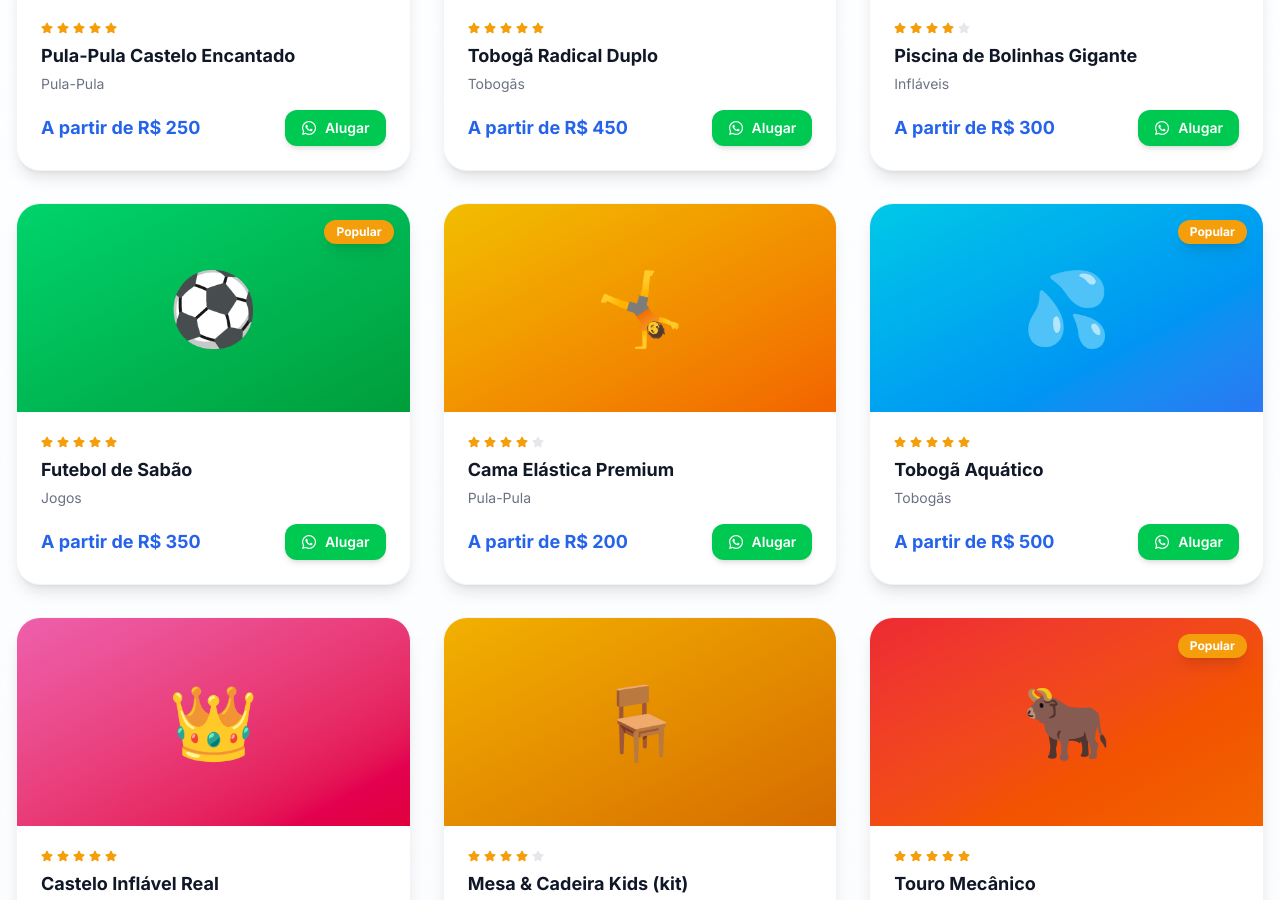
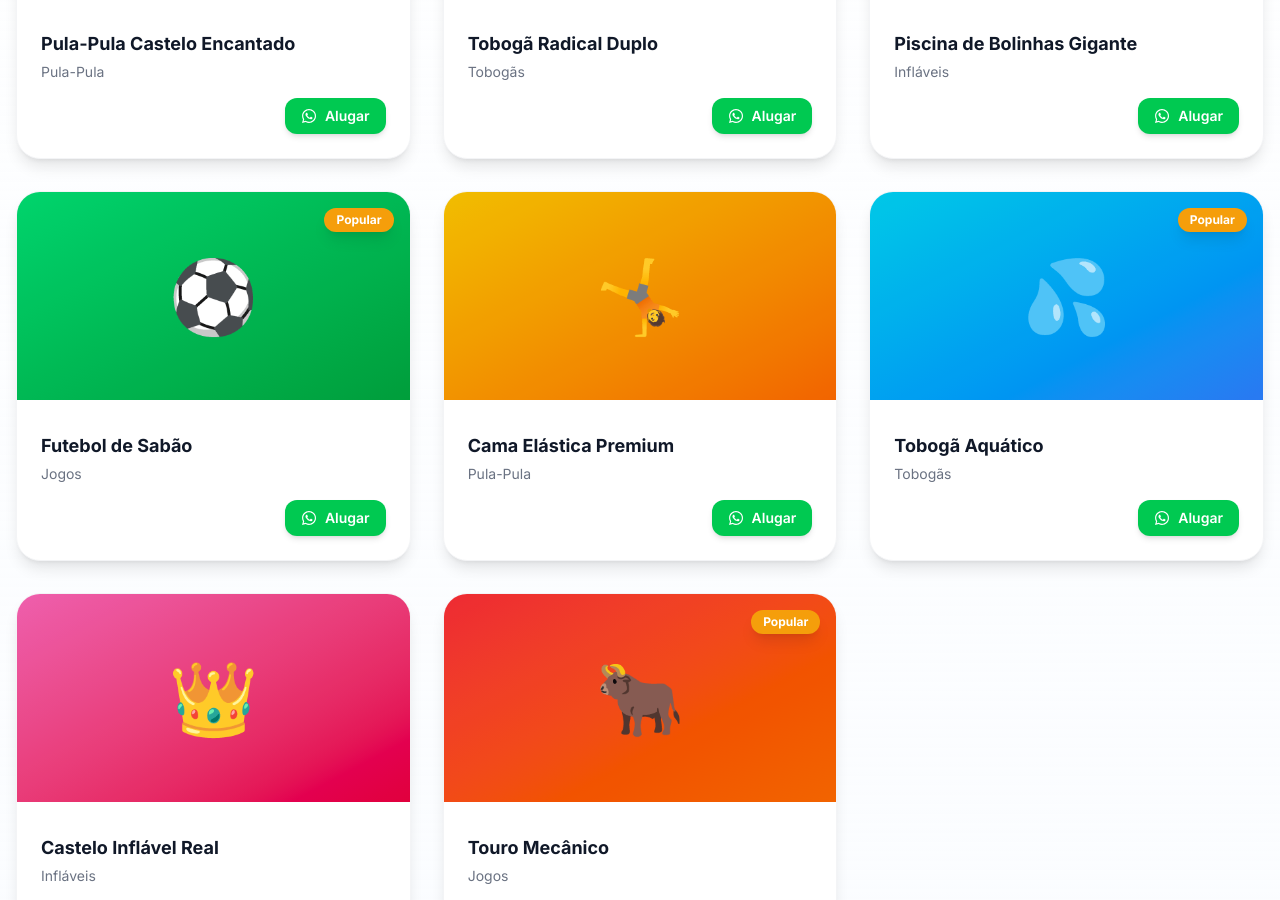
Before and after one commit to leandrokarlitos-collab/aero-festas, a Next.js app: page / in a window 1280 px wide. Shown: the part 1522-2422 px from the top of the page. Built offline with nearby package versions, Linux system fonts and the light colour scheme.

Commit message:
feat(ui): remove prices, stars and mesa e cadeira from catalog

```diff
--- a/src/components/Catalog.tsx
+++ b/src/components/Catalog.tsx
@@ -6,18 +6,17 @@ import { FaStar, FaWhatsapp } from 'react-icons/fa';
 import ScrollReveal from './animations/ScrollReveal';
 import TextReveal from './animations/TextReveal';
 
-const categories = ['Todos', 'Infláveis', 'Pula-Pula', 'Tobogãs', 'Jogos', 'Mesas & Cadeiras'];
+const categories = ['Todos', 'Infláveis', 'Pula-Pula', 'Tobogãs', 'Jogos'];
 
 const toys = [
-  { id: 1, name: 'Pula-Pula Castelo Encantado', category: 'Pula-Pula', price: 'A partir de R$ 250', rating: 5, popular: true, color: 'from-blue-400 to-blue-600', emoji: '🏰' },
-  { id: 2, name: 'Tobogã Radical Duplo', category: 'Tobogãs', price: 'A partir de R$ 450', rating: 5, popular: true, color: 'from-red-400 to-red-600', emoji: '🎢' },
-  { id: 3, name: 'Piscina de Bolinhas Gigante', category: 'Infláveis', price: 'A partir de R$ 300', rating: 4, popular: false, color: 'from-purple-400 to-purple-600', emoji: '🎱' },
-  { id: 4, name: 'Futebol de Sabão', category: 'Jogos', price: 'A partir de R$ 350', rating: 5, popular: true, color: 'from-green-400 to-green-600', emoji: '⚽' },
-  { id: 5, name: 'Cama Elástica Premium', category: 'Pula-Pula', price: 'A partir de R$ 200', rating: 4, popular: false, color: 'from-yellow-400 to-orange-500', emoji: '🤸' },
-  { id: 6, name: 'Tobogã Aquático', category: 'Tobogãs', price: 'A partir de R$ 500', rating: 5, popular: true, color: 'from-cyan-400 to-blue-500', emoji: '💦' },
-  { id: 7, name: 'Castelo Inflável Real', category: 'Infláveis', price: 'A partir de R$ 400', rating: 5, popular: false, color: 'from-pink-400 to-rose-600', emoji: '👑' },
-  { id: 8, name: 'Mesa & Cadeira Kids (kit)', category: 'Mesas & Cadeiras', price: 'A partir de R$ 80', rating: 4, popular: false, color: 'from-amber-400 to-amber-600', emoji: '🪑' },
-  { id: 9, name: 'Touro Mecânico', category: 'Jogos', price: 'A partir de R$ 600', rating: 5, popular: true, color: 'from-red-500 to-orange-500', emoji: '🐂' },
+  { id: 1, name: 'Pula-Pula Castelo Encantado', category: 'Pula-Pula', popular: true, color: 'from-blue-400 to-blue-600', emoji: '🏰' },
+  { id: 2, name: 'Tobogã Radical Duplo', category: 'Tobogãs', popular: true, color: 'from-red-400 to-red-600', emoji: '🎢' },
+  { id: 3, name: 'Piscina de Bolinhas Gigante', category: 'Infláveis', popular: false, color: 'from-purple-400 to-purple-600', emoji: '🎱' },
+  { id: 4, name: 'Futebol de Sabão', category: 'Jogos', popular: true, color: 'from-green-400 to-green-600', emoji: '⚽' },
+  { id: 5, name: 'Cama Elástica Premium', category: 'Pula-Pula', popular: false, color: 'from-yellow-400 to-orange-500', emoji: '🤸' },
+  { id: 6, name: 'Tobogã Aquático', category: 'Tobogãs', popular: true, color: 'from-cyan-400 to-blue-500', emoji: '💦' },
+  { id: 7, name: 'Castelo Inflável Real', category: 'Infláveis', popular: false, color: 'from-pink-400 to-rose-600', emoji: '👑' },
+  { id: 9, name: 'Touro Mecânico', category: 'Jogos', popular: true, color: 'from-red-500 to-orange-500', emoji: '🐂' },
 ];
 
 function TiltCard({ children, className }: { children: React.ReactNode; className?: string }) {
@@ -138,17 +137,11 @@ export default function Catalog() {
 
                     {/* Content */}
                     <div className="p-6">
-                      <div className="flex items-center gap-1 mb-2">
-                        {Array.from({ length: 5 }).map((_, s) => (
-                          <FaStar key={s} size={12} className={s < toy.rating ? 'text-accent-gold' : 'text-gray-200'} />
-                        ))}
-                      </div>
-                      <h3 className="text-lg font-bold text-gray-900 mb-1 group-hover:text-primary-600 transition-colors">
+                      <h3 className="text-lg font-bold text-gray-900 mt-2 mb-1 group-hover:text-primary-600 transition-colors">
                         {toy.name}
                       </h3>
                       <p className="text-sm text-gray-500 mb-4">{toy.category}</p>
-                      <div className="flex items-center justify-between">
-                        <span className="text-primary-600 font-bold text-lg">{toy.price}</span>
+                      <div className="flex items-center justify-end mt-4">
                         <motion.a
                           href="https://wa.me/5500000000000"
                           target="_blank"
```
